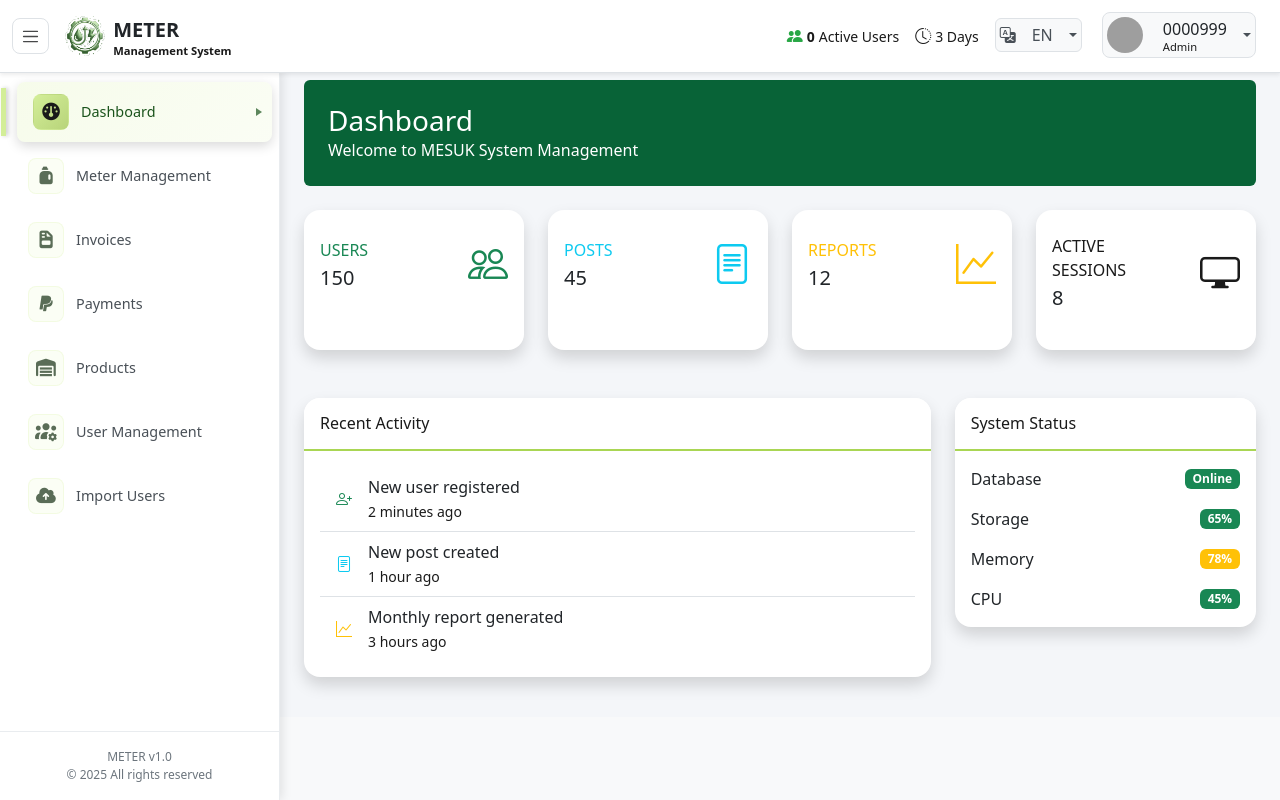
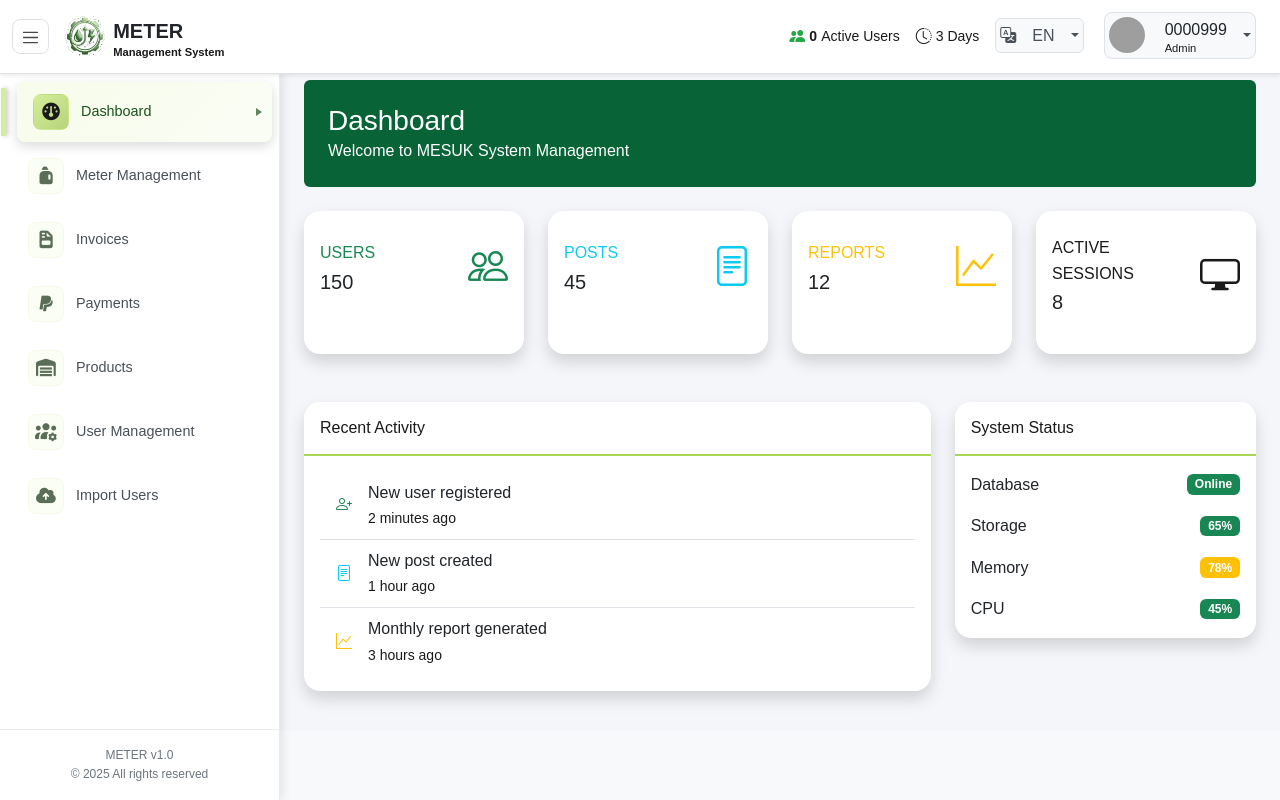
Before and after one commit to ThanasitAio/MESUK-METER, a PHP site: page / in a window 1280 px wide. Run offline with PHP 8.4, Linux system fonts and the light colour scheme; a user stored in the database is signed in; data that the repository does not hold is empty; some libraries are stand-ins or nearby versions; grey boxes are pictures that could not be loaded.

Commit message:
แก้เดือน

```diff
--- a/assets/css/app.css
+++ b/assets/css/app.css
@@ -1,7 +1,16 @@
 /* Reset and Base Styles */
 * {
     box-sizing: border-box;
+    margin: 0;
+    padding: 0;
 }
+body {
+    font-family: 'IBM Plex Sans Thai', 'Sarabun', sans-serif;
+    line-height: 1.6;
+    color: #333;
+    min-height: 100vh;
+}
+
 
 /* Table container */
 .table-responsive {
--- a/views/layouts/main.php
+++ b/views/layouts/main.php
@@ -20,6 +20,7 @@
     <link href="/assets/css/app.css" rel="stylesheet">
     <link href="/assets/css/sidebar.css" rel="stylesheet">
     <link href="/assets/css/navbar.css" rel="stylesheet">
+
 </head>
 <body>
     <div class="d-flex">
```
Also changed, not shown: app/controllers/InvoiceManagementController.php (line endings or trailing spaces).
